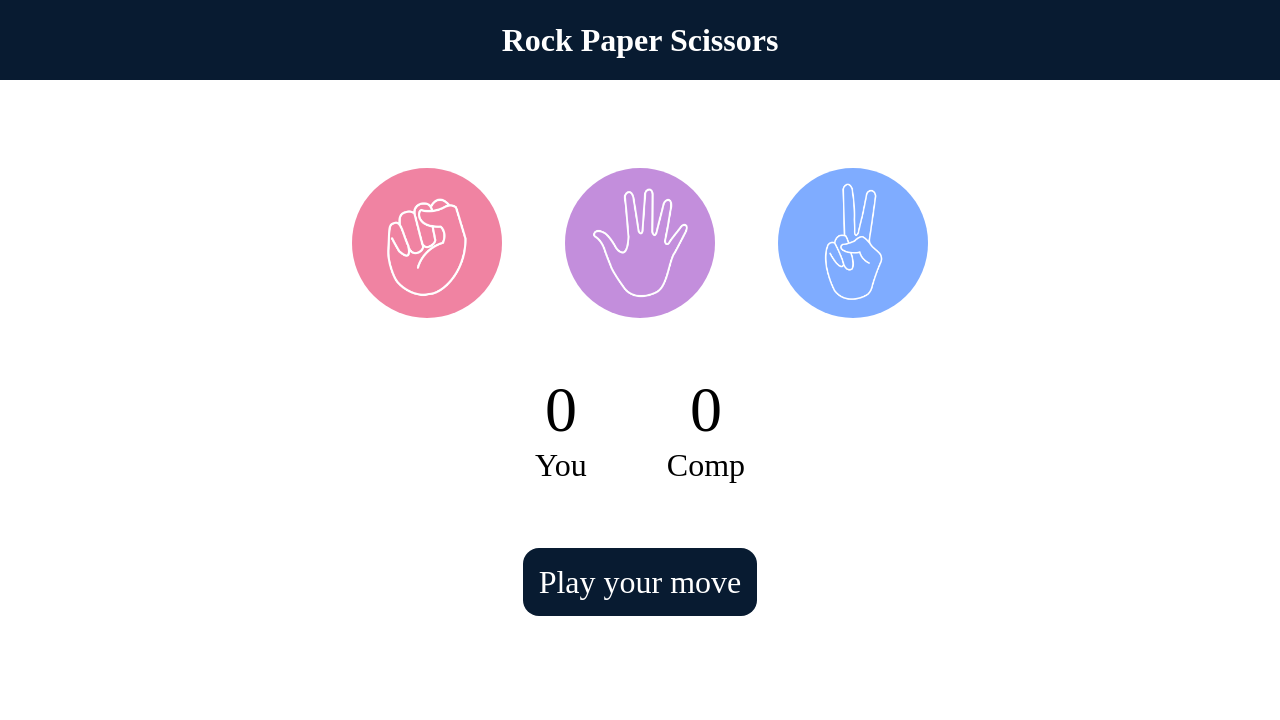
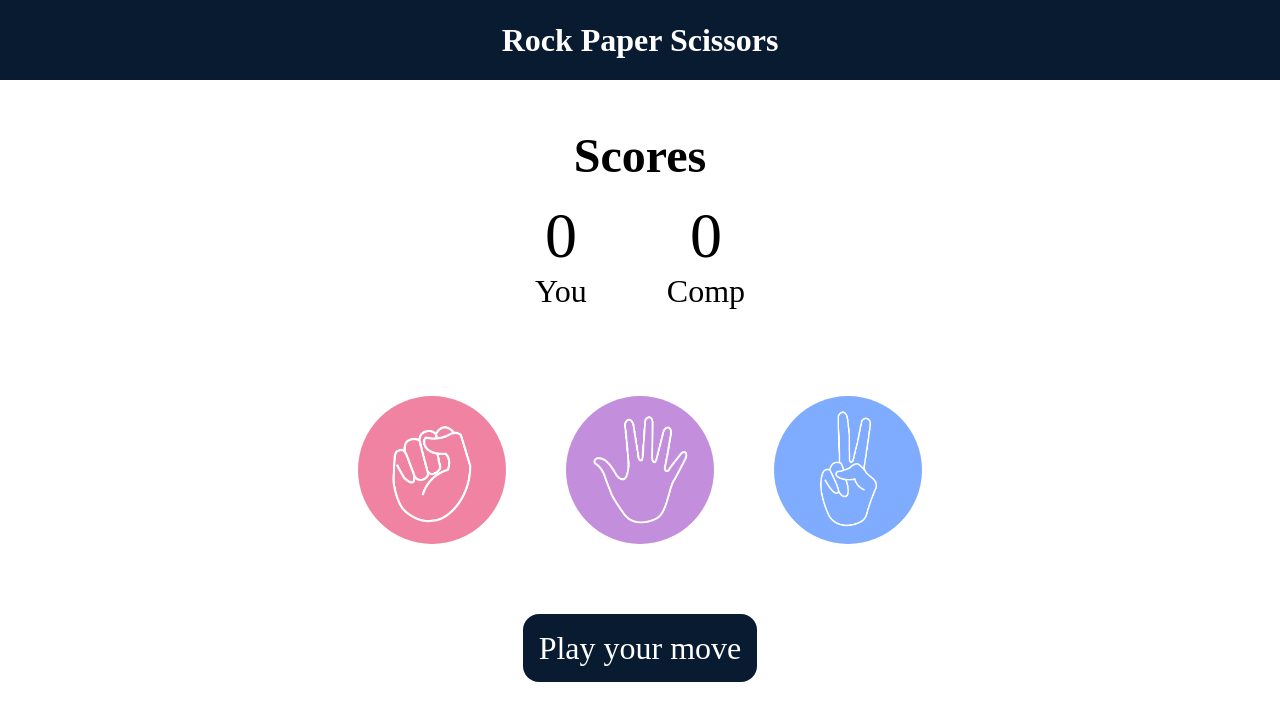
Before and after one commit to sudhanshug0182/StonePaperScissors, a plain HTML site: page index.html in a window 1280 px wide. Drawn offline with Linux system fonts and the light colour scheme.

Commit message:
css modified

```diff
--- a/index.html
+++ b/index.html
@@ -4,12 +4,32 @@
 <head>
   <meta charset="UTF-8" />
   <meta name="viewport" content="width=device-width, initial-scale=1.0" />
+  <link rel="icon" type="image/x-icon" href="./images/logo.jpeg">
   <title>Rock Paper Scissors Game</title>
   <link rel="stylesheet" href="style.css" />
 </head>
 
 <body>
   <h1>Rock Paper Scissors</h1>
+
+  <div class="score-board">
+    <h2>Scores</h2>
+
+    <div class="scores">
+
+      <div class="score">
+        <p id="user-score">0</p>
+        <p>You</p>
+      </div>
+      <div class="score">
+        <p id="comp-score">0</p>
+        <p>Comp</p>
+      </div>
+
+    </div>
+
+  </div>
+
   <div class="choices">
     <div class="choice" id="rock">
       <img src="./images/rock.png" />
@@ -22,17 +42,6 @@
     </div>
   </div>
 
-  <div class="score-board">
-    <div class="score">
-      <p id="user-score">0</p>
-      <p>You</p>
-    </div>
-    <div class="score">
-      <p id="comp-score">0</p>
-      <p>Comp</p>
-    </div>
-  </div>
-
   <div class="msg-container">
     <p id="msg">Play your move</p>
   </div>
--- a/style.css
+++ b/style.css
@@ -8,28 +8,27 @@ h1 {
   background-color: #081b31;
   color: #fff;
   height: 5rem;
-  line-height: 5rem;
+  line-height: 5rem; /* vertical alignment */
 }
 
-.choice {
-  height: 165px;
-  width: 165px;
-  border-radius: 50%;
+.score-board{
+  display: flex;
+  flex-direction: column;
+  font-size: 2rem;
+  margin-top: 3rem;
+}
+
+.scores{
   display: flex;
   justify-content: center;
   align-items: center;
+  margin-top: 1rem;
+  gap: 5rem;
 }
 
-.choice:hover {
-  cursor: pointer;
-  background-color: #081b31;
-}
-
-img {
-  height: 150px;
-  width: 150px;
-  object-fit: cover;
-  border-radius: 50%;
+#user-score,
+#comp-score {
+  font-size: 4rem;
 }
 
 .choices {
@@ -40,18 +39,35 @@ img {
   margin-top: 5rem;
 }
 
-.score-board {
+.choice {
+  height: 10rem;
+  width: 10rem;
+  border-radius: 50%;
   display: flex;
   justify-content: center;
   align-items: center;
-  font-size: 2rem;
-  margin-top: 3rem;
-  gap: 5rem;
 }
 
-#user-score,
-#comp-score {
-  font-size: 4rem;
+@media only screen and (max-width: 767px) {
+  .choices {
+    flex-direction: column; /* Adjust flex-direction for smaller screens */
+    text-align: center; /* Align text to the center */
+    margin-top: 2rem; /* Adjust top margin */
+  }
+}
+
+
+.choice:hover {
+  cursor: pointer;
+  background-color: #081b31;
+  opacity: .9;
+}
+
+img {
+  height: 9.3rem;
+  width: 9.3rem;
+  object-fit: cover;
+  border-radius: 50%;
 }
 
 .msg-container {
```
Also changed, not shown: images/favicon.jpeg (added), images/logo.jpeg (added).
